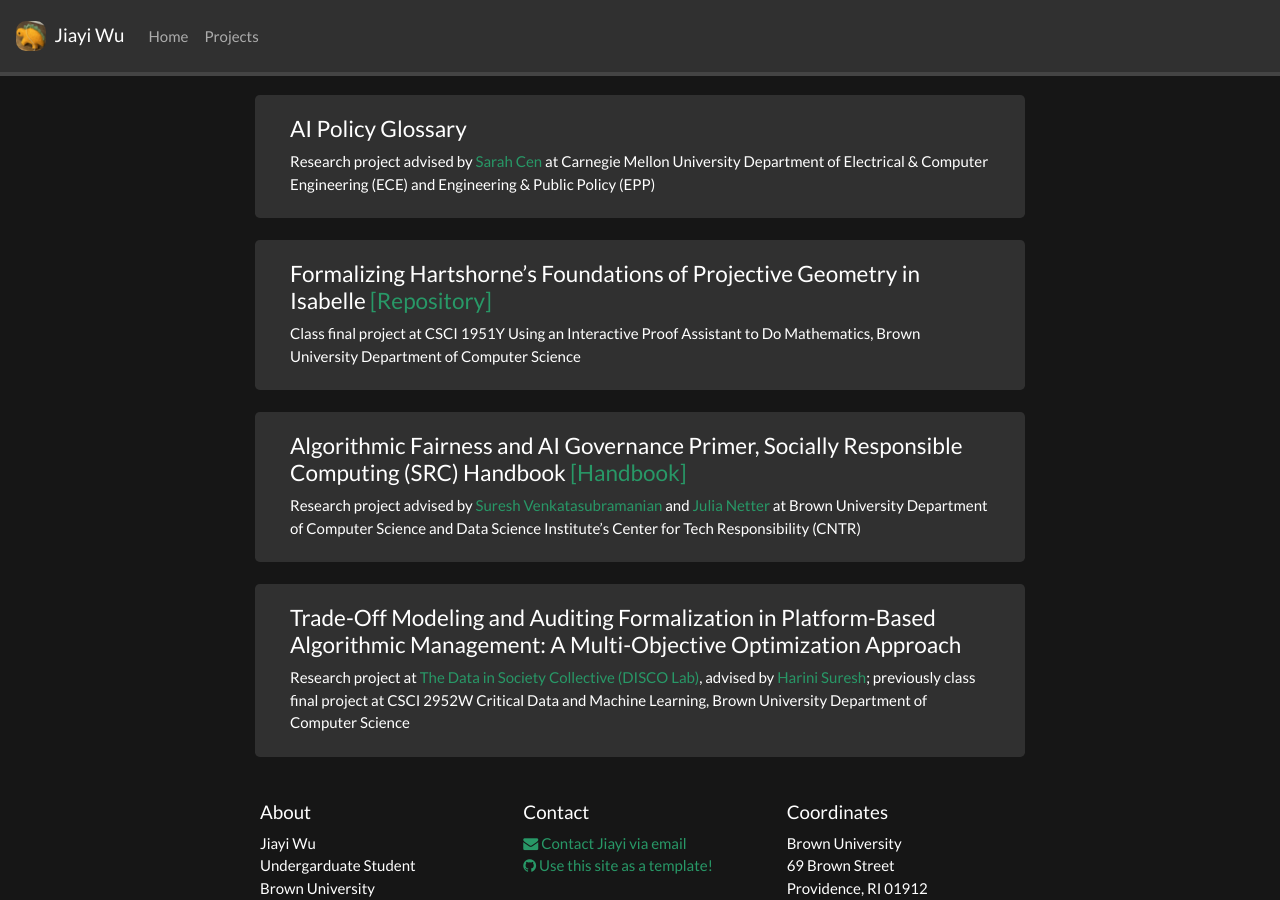
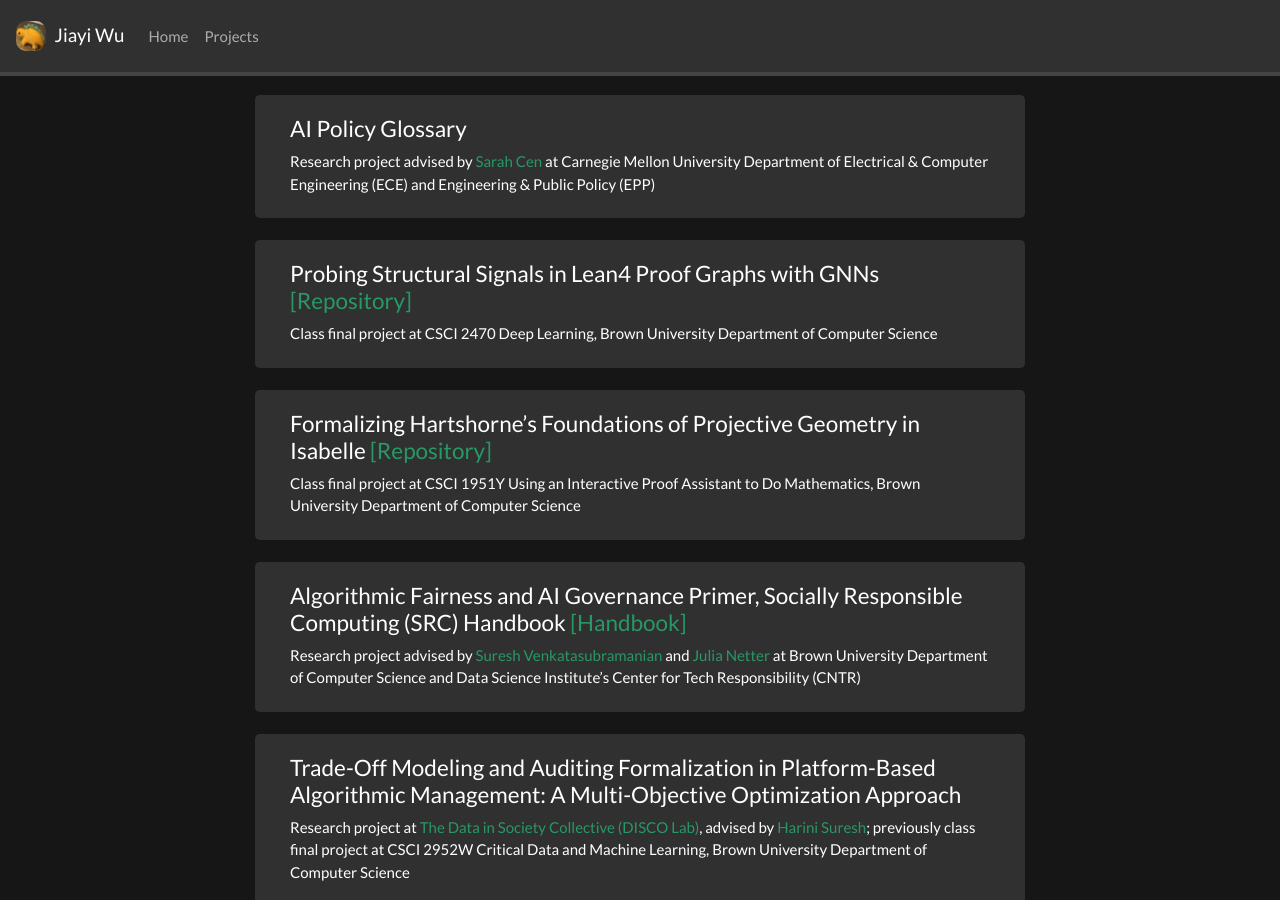
Before and after one commit to jiayiw005/jiayiw005.github.io, a Jekyll site: the page built from _pages/projects.md, in a window 1280 px wide and 900 px high, scrolled down 941 px. Built offline with Jekyll 4.4.1, drawn with Linux system fonts in a browser that asks for light colours; nearby versions of some CDN libraries; a style sheet for code colours, icons or effects is not loaded.

Commit message:
updated project

```diff
--- a/_pages/projects.md
+++ b/_pages/projects.md
@@ -37,6 +37,7 @@
 Research project advised by [Robert Lewis](https://robertylewis.com/) and [Stephen Bach](https://cs.brown.edu/people/sbach/) at Brown University Department of Computer Science
 </div>
 </div>
+
 
 
 <div class="jumbotron">
@@ -84,6 +85,14 @@
 </div>
 </div>
 
+<div class="jumbotron">
+<div class="col-md-12 col-sm-12">
+<h4 id="lean4-poof-mining">Probing Structural Signals in Lean4 Proof Graphs with GNNs [[Repository]](https://github.com/jiayiw005/proofmining-gnn)</h4>
+
+Class final project at CSCI 2470 Deep Learning, Brown University Department of Computer Science
+</div>
+</div>
+
 
 <div class="jumbotron">
 <div class="col-md-12 col-sm-12">
```
Also changed, not shown: _pages/home.md (+1 -1 lines), 2 other files.
